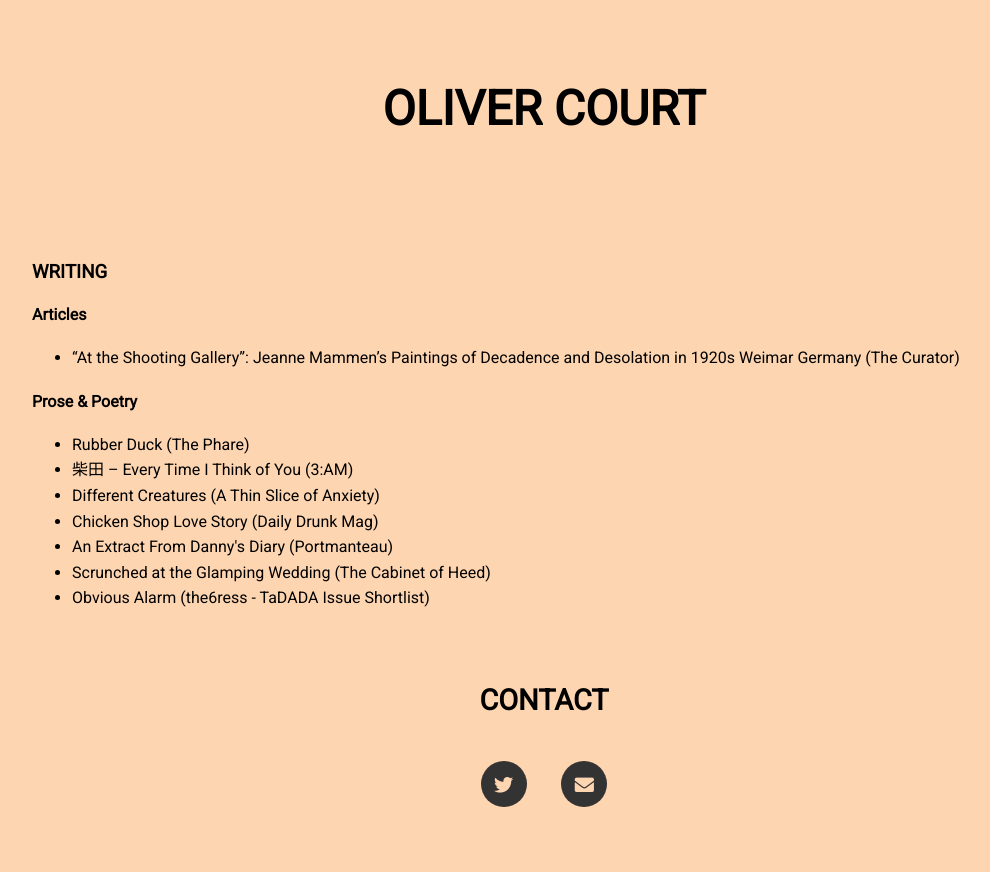
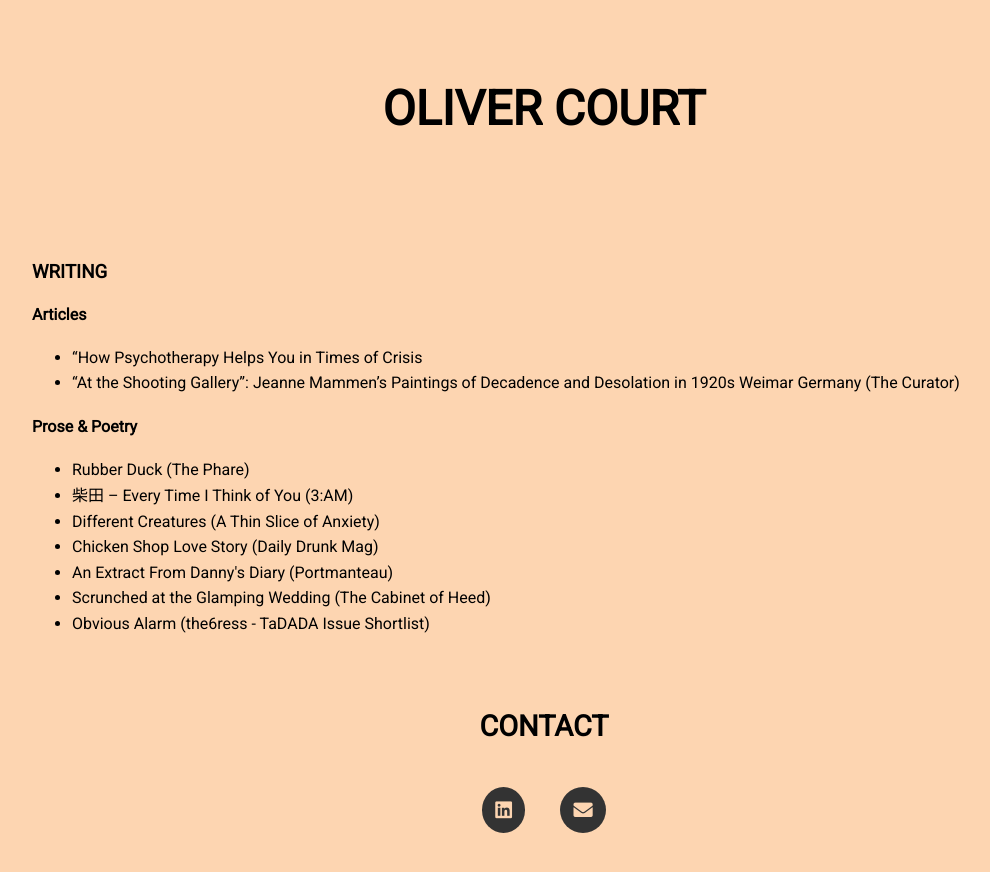
Before and after one commit to AnotherOli/Oliver-Court, a plain HTML site: page index.html in a window 1280 px wide. Shown: the whole page, without its empty margins (96-1086 px from the left). Drawn offline with Linux system fonts and the light colour scheme.

Commit message:
Update index.html

```diff
--- a/index.html
+++ b/index.html
@@ -38,6 +38,7 @@ The below space is used for filling in your bio, if you dont want a bio delete e
 <div class="bio">
 <div class="bioTitle">
 <h3>about</h3>
+ A Creative Writing master’s degree graduate. Holding 8+ years of experience creating written content, including 5 years as a freelance copy and features writer. My work covers a range of passions and skills including podcasts, radio, freelance writing and stand-up comedy. My enthusiasm for storytelling and creative solutions has driven me to pursuing a career in Communications.
 </div>
 
 
@@ -66,6 +67,7 @@ The <br> is a line brake. This makes sure each link is on a new line.
 
  <h4>Articles</h4>
 <ul>
+   <li><a href="https://medium.com/@ocourt14/mental-health-blog-post-example-bf05c6dabf7c" target="_blank">“How Psychotherapy Helps You in Times of Crisis</a></li>
   <li><a href="https://www.curatormagazine.com/oli-court/at-the-shooting-gallery-jeanne-mammens-paintings-of-decadence-and-desolation-in-1920s-weimar-germany/" target="_blank">“At the Shooting Gallery”: Jeanne Mammen’s Paintings of Decadence and Desolation in 1920s Weimar Germany (The Curator)</a></li>
    </ul>
 
@@ -93,7 +95,7 @@ To link to a direct email then include "mailto:youremail@example.com"
 
 To link to a site add the URL in between the "" for the 'href=""'
  -->
-<a href="https://twitter.com/anotheroli" target="_blank"><i class="fab fa-twitter"></i></a>
+<a href="https://www.linkedin.com/in/oliver-court-bb296b370/" target="_blank"><i class="fab fa-linkedin"></i></a>
  <a href="mailto:ocourt14@googlemail.com"><i class="fas fa-envelope"></i></a>
 
 <!--
```
